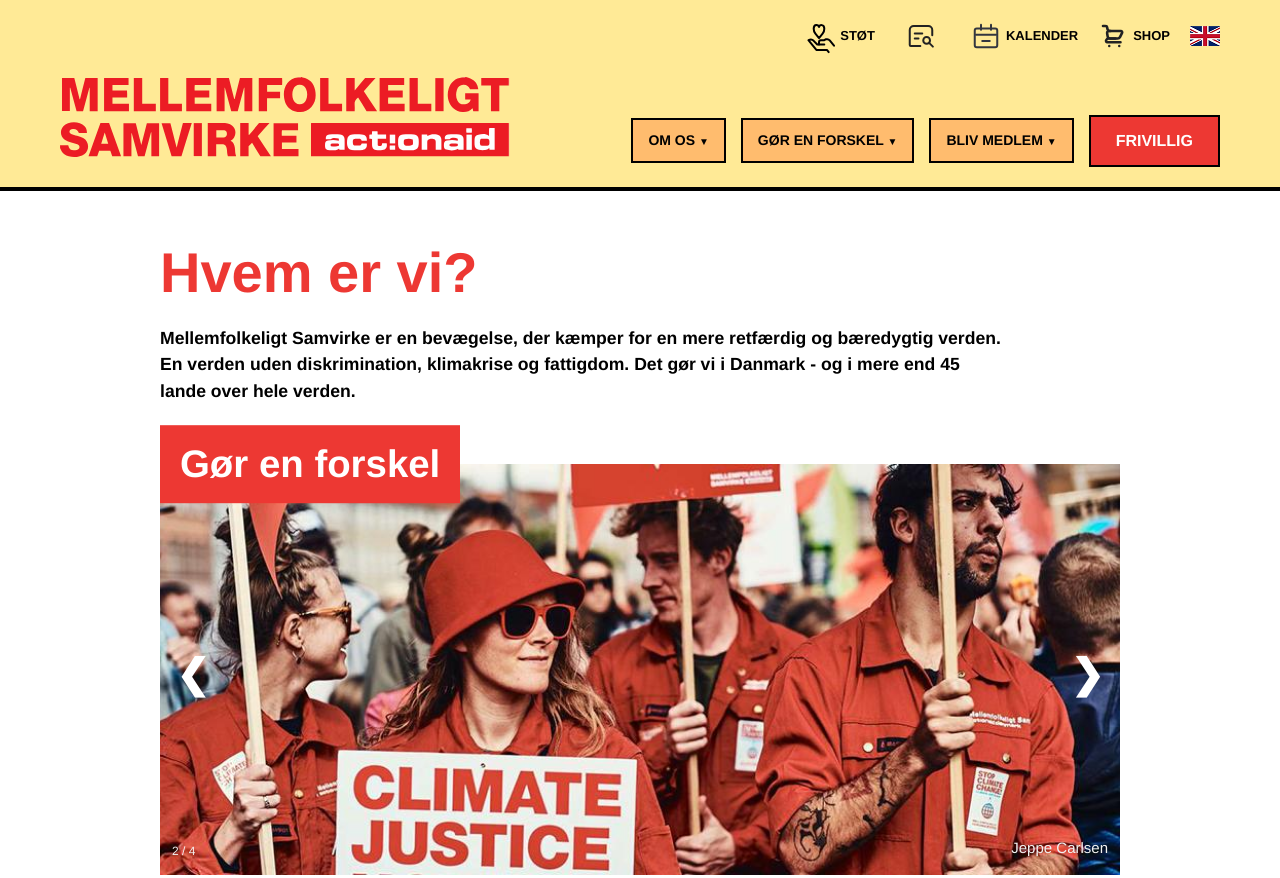
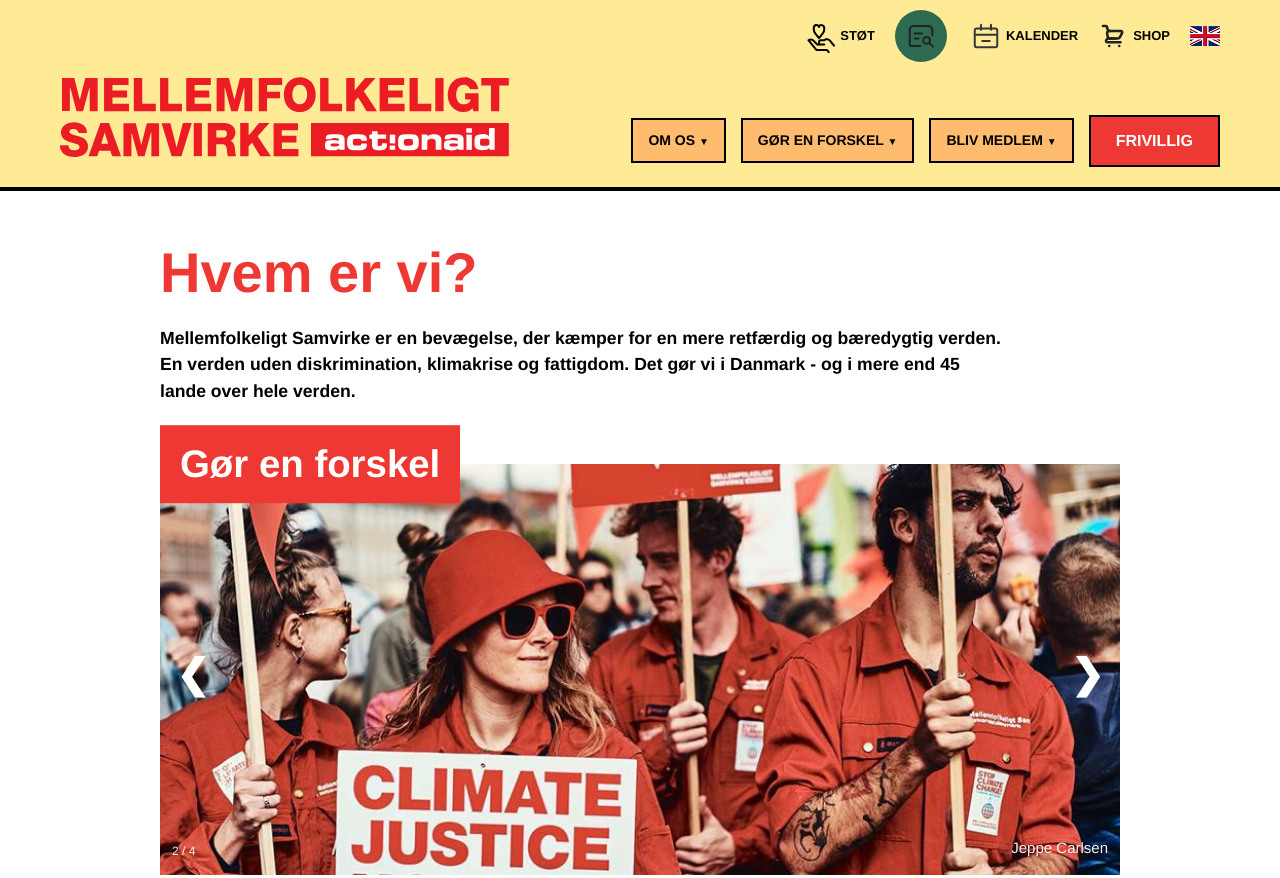
Before and after one commit to simmiefairy/projekt_4_ms, a plain HTML site: page index.html in a window 1280 px wide. Shown: the top 878 px of the page. Drawn offline with Linux system fonts and the light colour scheme.

Commit message:
Update main.css

```diff
--- a/main.css
+++ b/main.css
@@ -464,6 +464,7 @@
 :root {
   --bg: #f5f0e8;
   --white: #ffffff;
+  --accent: #2d6a4f;
   --accent-light: #d8f3dc;
   --text: #1b1b1b;
   --muted: #888;
@@ -490,7 +491,7 @@
   z-index: 2;
 }
 
-.soeg-ikon:hover {; transform: scale(1.05); }
+.soeg-ikon:hover { transform: scale(1.05); }
 
 .soeg-container {
   position: relative;
```
